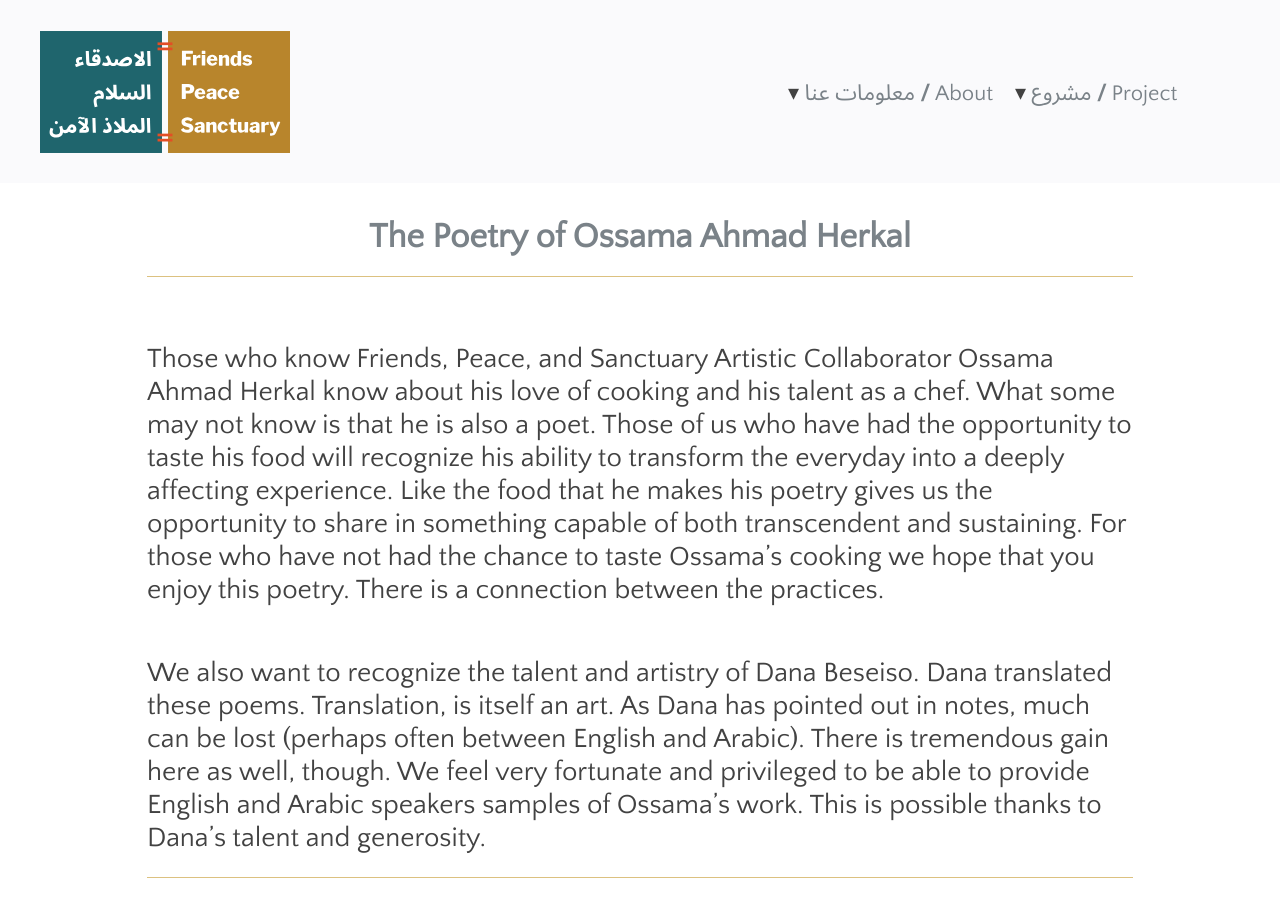
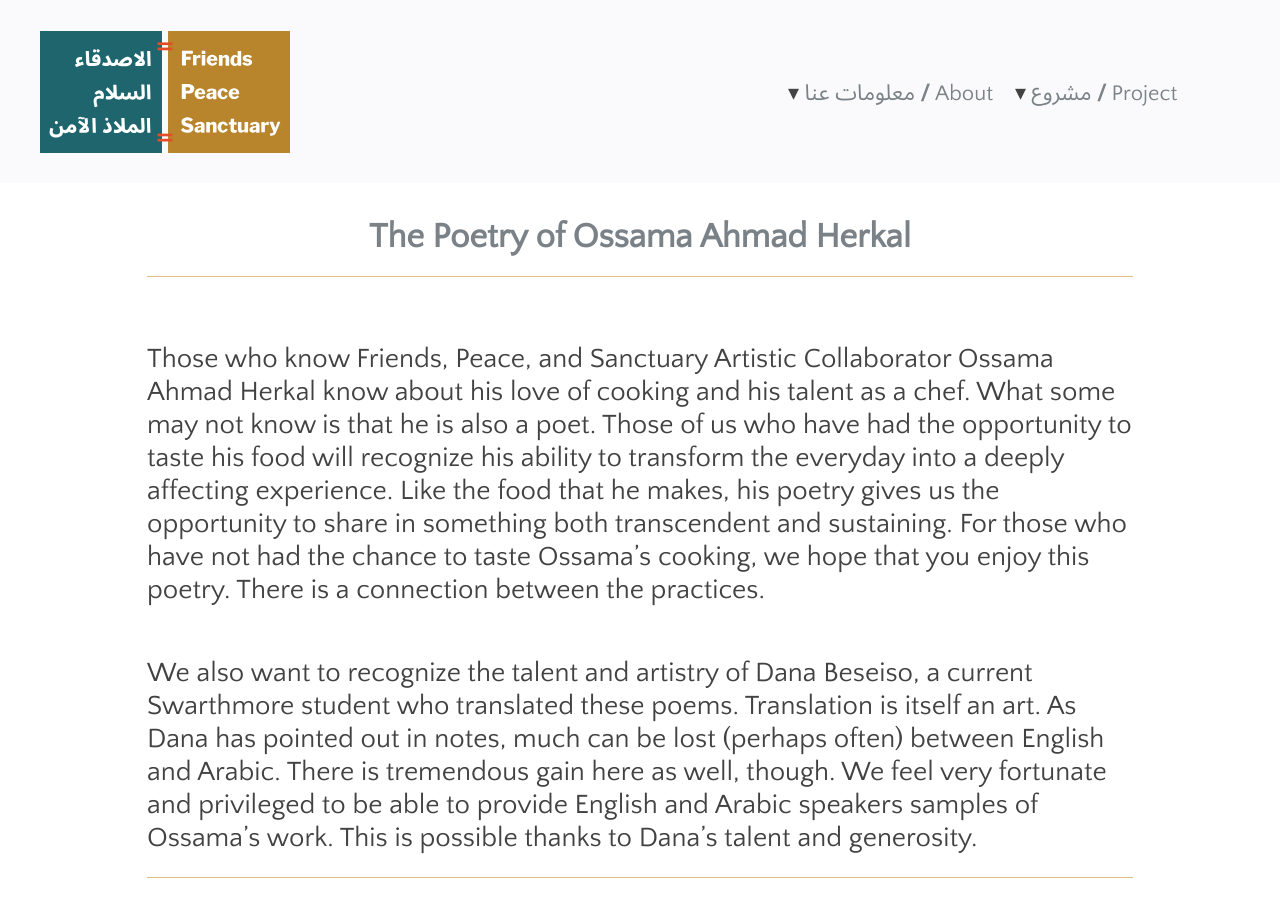
Before and after one commit to swat-ds/fps.swarthmore.edu, a Jekyll site: the page built from _posts/2017-12-11-poetry-ossama-ahmad-herkal.md, in a window 1280 px wide and 900 px high. Built offline with Jekyll 4.4.1, drawn with Linux system fonts in a browser that asks for light colours; some of the changed text lies outside the part shown.

Commit message:
Typos fixed.

```diff
--- a/_posts/2017-12-11-poetry-ossama-ahmad-herkal.md
+++ b/_posts/2017-12-11-poetry-ossama-ahmad-herkal.md
@@ -1,18 +1,18 @@
 ---
-date: 2017-12-11
+date: 'Sun Dec 10 2017 19:00:00 GMT-0500 (EST)'
 title: The Poetry of Ossama Ahmad Herkal
 excerpt: The Poetry of Ossama Ahmad Herkal
 lang: en
-categories:
-  - works
+categories: works
 tags:
-    - artist:Ossama
+  - 'artist:Ossama'
 published: true
+image: 'i.e., example.jpg'
 ---
 
-Those who know Friends, Peace, and Sanctuary Artistic Collaborator Ossama Ahmad Herkal know about his love of cooking and his talent as a chef. What some may not know is that he is also a poet. Those of us who have had the opportunity to taste his food will recognize his ability to transform the everyday into a deeply affecting experience. Like the food that he makes his poetry gives us the opportunity to share in something capable of both transcendent and sustaining. For those who have not had the chance to taste Ossama’s cooking we hope that you enjoy this poetry. There is a connection between the practices.
+Those who know Friends, Peace, and Sanctuary Artistic Collaborator Ossama Ahmad Herkal know about his love of cooking and his talent as a chef. What some may not know is that he is also a poet. Those of us who have had the opportunity to taste his food will recognize his ability to transform the everyday into a deeply affecting experience. Like the food that he makes, his poetry gives us the opportunity to share in something both transcendent and sustaining. For those who have not had the chance to taste Ossama’s cooking, we hope that you enjoy this poetry. There is a connection between the practices.
 
-We also want to recognize the talent and artistry of Dana Beseiso. Dana  translated these poems. Translation, is itself an art. As Dana has pointed out in notes, much can be lost (perhaps often between English and Arabic). There is tremendous gain here as well, though. We feel very fortunate and privileged to be able to provide English and Arabic speakers samples of Ossama’s work. This is possible thanks to Dana’s talent and generosity.
+We also want to recognize the talent and artistry of Dana Beseiso, a current Swarthmore student who translated these poems. Translation is itself an art. As Dana has pointed out in notes, much can be lost (perhaps often) between English and Arabic. There is tremendous gain here as well, though. We feel very fortunate and privileged to be able to provide English and Arabic speakers samples of Ossama’s work. This is possible thanks to Dana’s talent and generosity.
 
 <hr/>
 
```
